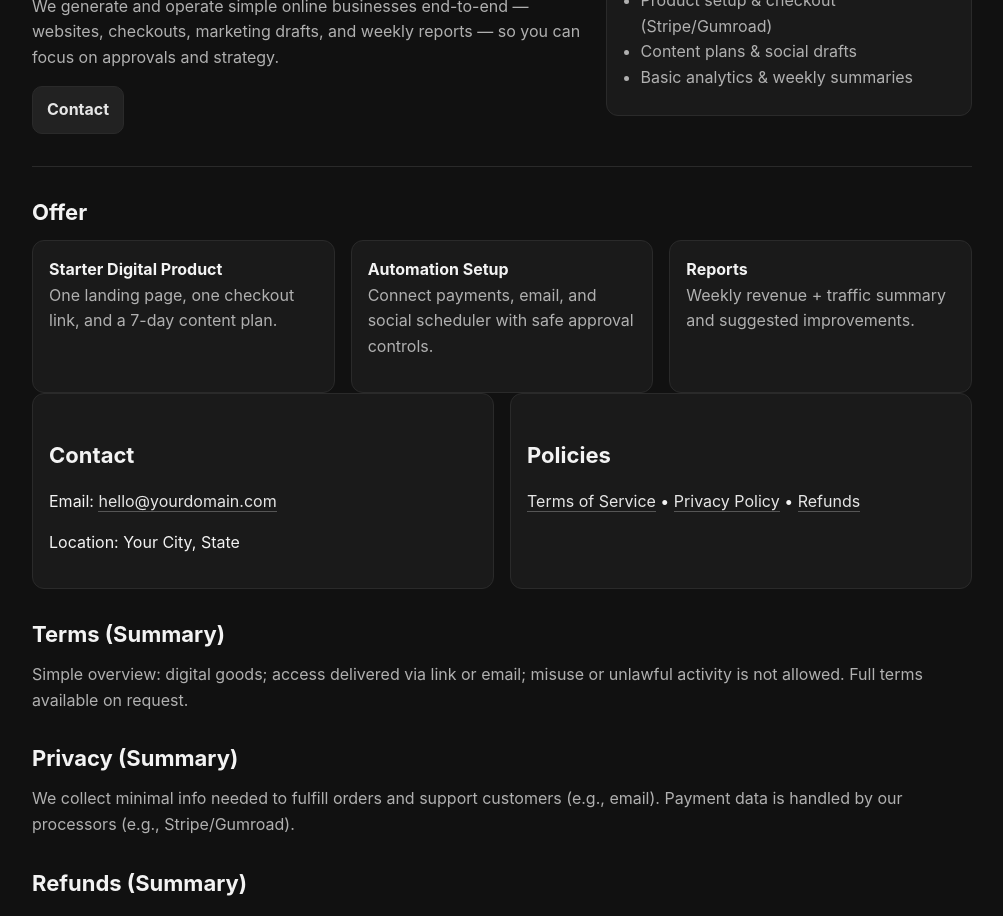
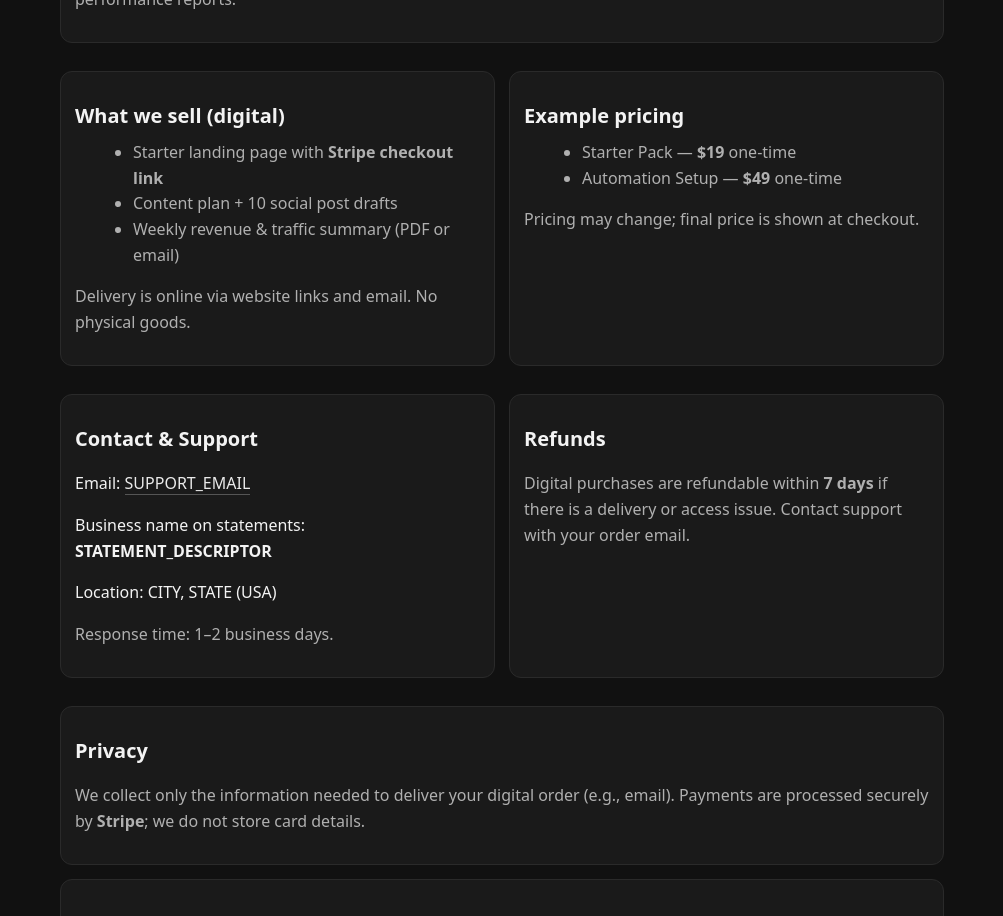
Before and after one commit to f01n8deX/null-systems-site, a plain HTML site: page index.html in a window 1280 px wide. Shown: the part 235-1151 px from the top of the page, without its empty margins (138-1141 px from the left). Drawn offline with Linux system fonts and the light colour scheme.

Commit message:
Update index.html

```diff
--- a/index.html
+++ b/index.html
@@ -1,109 +1,82 @@
 <!doctype html>
 <html lang="en">
 <head>
-  <meta charset="utf-8" />
-  <meta name="viewport" content="width=device-width,initial-scale=1" />
-  <title>NULL Systems — AI-Powered Business Automation</title>
-  <meta name="description" content="NULL Systems builds and automates online micro-businesses: sites, checkouts, content, and reporting." />
-  <meta name="robots" content="index,follow" />
+  <meta charset="utf-8"/>
+  <meta name="viewport" content="width=device-width,initial-scale=1"/>
+  <title>NULL Systems — AI Business Automation</title>
+  <meta name="description" content="NULL Systems builds and operates simple online businesses: landing pages, checkout links, content plans, and weekly reports.">
   <style>
-    :root{
-      --bg:#111; --panel:#1a1a1a; --line:#2a2a2a; --text:#f3f3f3; --muted:#b0b0b0;
-    }
-    *{box-sizing:border-box}
-    body{margin:0;background:var(--bg);color:var(--text);font:16px/1.6 Inter,system-ui,-apple-system,Segoe UI,Roboto,Arial,sans-serif}
-    a{color:#e6e6e6;text-decoration:none;border-bottom:1px solid #555}
-    .wrap{max-width:980px;margin:0 auto;padding:28px 20px}
-    .nav{display:flex;justify-content:space-between;align-items:center;padding:14px 0;border-bottom:1px solid var(--line)}
-    .brand{font-weight:800;letter-spacing:.4px}
-    .pill{border:1px solid var(--line);padding:6px 10px;border-radius:999px;color:var(--muted)}
-    .hero{display:grid;grid-template-columns:1.2fr .8fr;gap:24px;align-items:center;padding:32px 0;border-bottom:1px solid var(--line)}
-    h1{font-size:40px;line-height:1.1;margin:0 0 12px}
-    p.lead{color:var(--muted);margin:0 0 16px}
-    .card{background:var(--panel);border:1px solid var(--line);border-radius:12px;padding:16px}
-    .cta{display:inline-block;background:#222;border:1px solid var(--line);padding:10px 14px;border-radius:10px;font-weight:700}
-    .grid{display:grid;grid-template-columns:repeat(3,1fr);gap:16px}
-    h2{margin:28px 0 10px;font-size:22px}
-    ul{padding-left:18px;margin:8px 0;color:var(--muted)}
-    .footer{margin-top:28px;padding:18px 0;border-top:1px solid var(--line);color:#a8a8a8;font-size:14px}
-    .cols{display:grid;grid-template-columns:1fr 1fr;gap:16px}
-    @media (max-width:860px){.hero{grid-template-columns:1fr}.grid{grid-template-columns:1fr}.cols{grid-template-columns:1fr}}
+    :root{--bg:#111;--panel:#1a1a1a;--line:#2a2a2a;--text:#f3f3f3;--muted:#b0b0b0}
+    *{box-sizing:border-box} body{margin:0;background:var(--bg);color:var(--text);font:16px/1.6 system-ui,Inter,Arial}
+    a{color:#eaeaea;text-decoration:none;border-bottom:1px solid #555}
+    .wrap{max-width:920px;margin:0 auto;padding:28px 18px}
+    .nav{display:flex;justify-content:space-between;align-items:center;border-bottom:1px solid var(--line);padding:12px 0}
+    .brand{font-weight:800;letter-spacing:.3px}
+    .panel{background:var(--panel);border:1px solid var(--line);border-radius:12px;padding:14px;margin:14px 0}
+    h1{margin:18px 0 6px;font-size:34px} h2{margin:14px 0 8px;font-size:20px}
+    .muted{color:var(--muted)} ul{margin:8px 0 0 18px;color:var(--muted)}
+    .two{display:grid;grid-template-columns:1fr 1fr;gap:14px} @media(max-width:820px){.two{grid-template-columns:1fr}}
+    .footer{border-top:1px solid var(--line);margin-top:20px;padding-top:12px;color:#aaa;font-size:14px}
   </style>
 </head>
 <body>
   <div class="wrap">
     <div class="nav">
       <div class="brand">NULL Systems</div>
-      <div class="pill">Greyscale • Private beta</div>
+      <div class="muted">AI-powered, digitally delivered</div>
     </div>
 
-    <section class="hero">
-      <div>
-        <h1>AI-Powered Micro-Business Automation</h1>
-        <p class="lead">We generate and operate simple online businesses end-to-end — websites, checkouts, marketing drafts, and weekly reports — so you can focus on approvals and strategy.</p>
-        <a class="cta" href="#contact">Contact</a>
+    <section class="panel">
+      <h1>AI Business Automation</h1>
+      <p class="muted">We build and operate simple online micro-businesses: landing pages, checkout links, content drafts, and weekly performance reports.</p>
+    </section>
+
+    <section class="two">
+      <div class="panel">
+        <h2>What we sell (digital)</h2>
+        <ul>
+          <li>Starter landing page with <b>Stripe checkout link</b></li>
+          <li>Content plan + 10 social post drafts</li>
+          <li>Weekly revenue & traffic summary (PDF or email)</li>
+        </ul>
+        <p class="muted">Delivery is online via website links and email. No physical goods.</p>
       </div>
-      <div class="card">
-        <b>What we provide</b>
+      <div class="panel">
+        <h2>Example pricing</h2>
         <ul>
-          <li>Landing pages with buy links</li>
-          <li>Product setup & checkout (Stripe/Gumroad)</li>
-          <li>Content plans & social drafts</li>
-          <li>Basic analytics & weekly summaries</li>
+          <li>Starter Pack — <b>$19</b> one-time</li>
+          <li>Automation Setup — <b>$49</b> one-time</li>
         </ul>
+        <p class="muted">Pricing may change; final price is shown at checkout.</p>
       </div>
     </section>
 
-    <section>
-      <h2>Offer</h2>
-      <div class="grid">
-        <div class="card">
-          <b>Starter Digital Product</b>
-          <p class="lead">One landing page, one checkout link, and a 7-day content plan.</p>
-        </div>
-        <div class="card">
-          <b>Automation Setup</b>
-          <p class="lead">Connect payments, email, and social scheduler with safe approval controls.</p>
-        </div>
-        <div class="card">
-          <b>Reports</b>
-          <p class="lead">Weekly revenue + traffic summary and suggested improvements.</p>
-        </div>
+    <section class="two">
+      <div class="panel" id="contact">
+        <h2>Contact & Support</h2>
+        <p>Email: <a href="mailto:SUPPORT_EMAIL">SUPPORT_EMAIL</a></p>
+        <p>Business name on statements: <b>STATEMENT_DESCRIPTOR</b></p>
+        <p>Location: CITY, STATE (USA)</p>
+        <p class="muted">Response time: 1–2 business days.</p>
+      </div>
+      <div class="panel">
+        <h2>Refunds</h2>
+        <p class="muted">Digital purchases are refundable within <b>7 days</b> if there is a delivery or access issue. Contact support with your order email.</p>
       </div>
     </section>
 
-    <section class="cols" id="contact">
-      <div class="card">
-        <h2>Contact</h2>
-        <p>Email: <a href="mailto:hello@yourdomain.com">hello@yourdomain.com</a></p>
-        <p>Location: Your City, State</p>
-      </div>
-      <div class="card">
-        <h2>Policies</h2>
-        <p><a href="#terms">Terms of Service</a> • <a href="#privacy">Privacy Policy</a> • <a href="#refunds">Refunds</a></p>
-      </div>
+    <section class="panel" id="privacy">
+      <h2>Privacy</h2>
+      <p class="muted">We collect only the information needed to deliver your digital order (e.g., email). Payments are processed securely by <b>Stripe</b>; we do not store card details.</p>
     </section>
 
-    <section id="terms">
-      <h2>Terms (Summary)</h2>
-      <p class="lead">Simple overview: digital goods; access delivered via link or email; misuse or unlawful activity is not allowed. Full terms available on request.</p>
+    <section class="panel" id="terms">
+      <h2>Terms</h2>
+      <p class="muted">By purchasing, you agree to receive digital goods delivered via website links or email. Misuse, redistribution, or unlawful activity is not permitted. For support or refunds, contact us at the email above.</p>
     </section>
 
-    <section id="privacy">
-      <h2>Privacy (Summary)</h2>
-      <p class="lead">We collect minimal info needed to fulfill orders and support customers (e.g., email). Payment data is handled by our processors (e.g., Stripe/Gumroad).</p>
-    </section>
-
-    <section id="refunds">
-      <h2>Refunds (Summary)</h2>
-      <p class="lead">Digital purchases are refundable within 7 days if there’s a delivery or access issue. Contact us at the email above.</p>
-    </section>
-
-    <div class="footer">
-      © <span id="year"></span> NULL Systems — All rights reserved.
-    </div>
+    <div class="footer">© <span id="y"></span> NULL Systems • All rights reserved.</div>
   </div>
-
-  <script>document.getElementById('year').textContent = new Date().getFullYear();</script>
+  <script>document.getElementById('y').textContent=new Date().getFullYear()</script>
 </body>
 </html>
```
